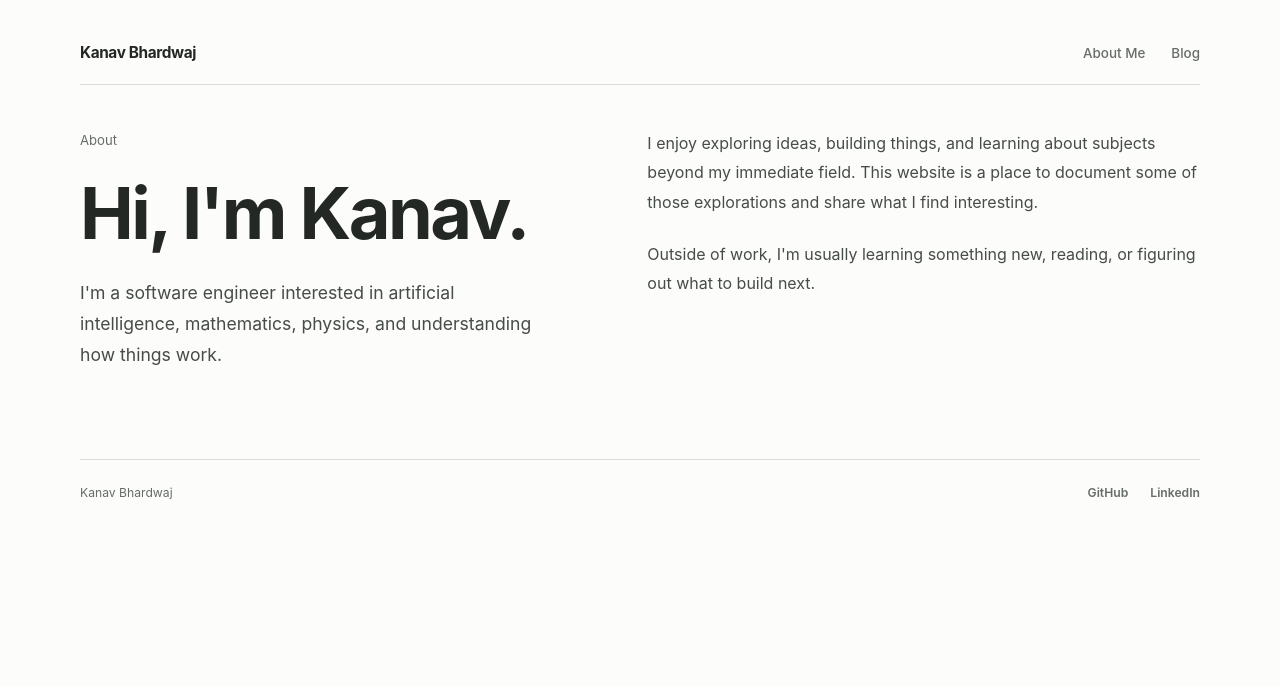
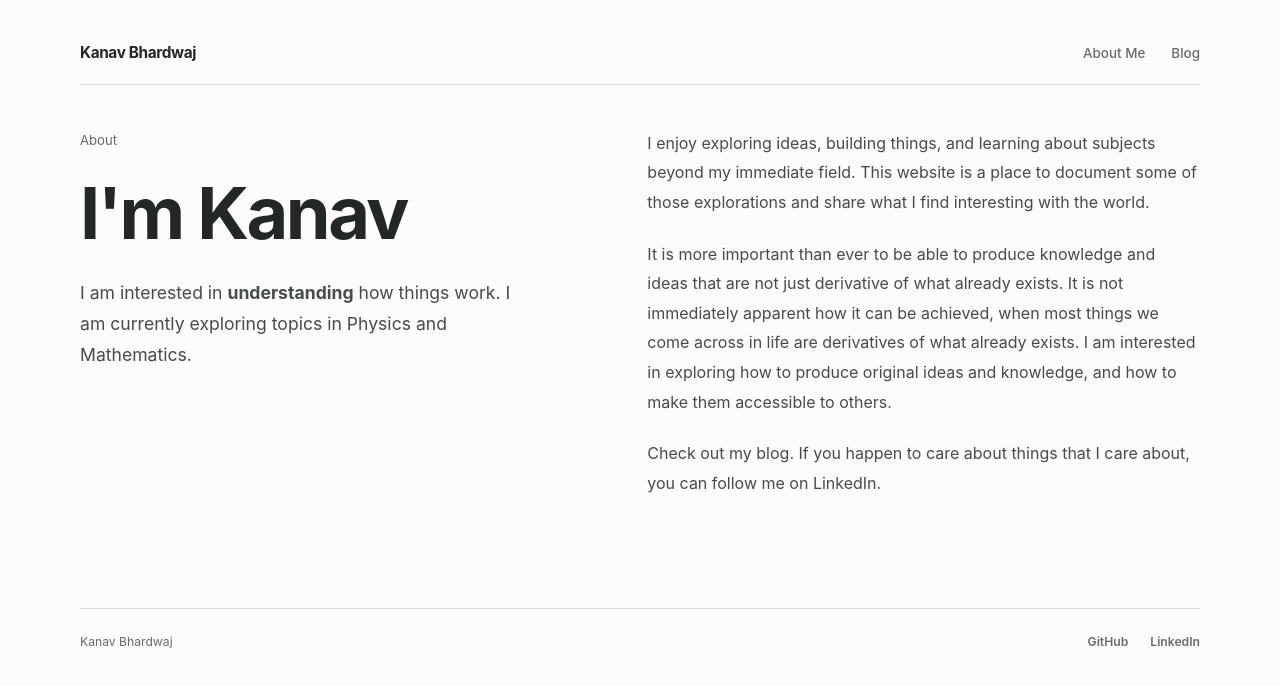
Before and after one commit to kanjurer/website, an Astro site: page /about in a window 1280 px wide. Built offline with nearby package versions, Linux system fonts and the light colour scheme; Astro itself is replaced by a stand-in of ours.

Commit message:
about me

```diff
--- a/src/pages/about/index.astro
+++ b/src/pages/about/index.astro
@@ -1,7 +1,7 @@
 ---
-import BaseLayout from "@/layouts/BaseLayout.astro";
-import Header from "@/components/Header.astro";
-import Footer from "@/components/Footer.astro";
+import BaseLayout from '@/layouts/BaseLayout.astro';
+import Header from '@/components/Header.astro';
+import Footer from '@/components/Footer.astro';
 ---
 
 <BaseLayout
@@ -13,11 +13,11 @@ import Footer from "@/components/Footer.astro";
   <section class="intro">
     <div class="hero-copy">
       <p class="eyebrow">About</p>
-      <h1>Hi, I'm Kanav.</h1>
+      <h1>I'm Kanav</h1>
 
       <p class="lead">
-        I'm a software engineer interested in artificial intelligence,
-        mathematics, physics, and understanding how things work.
+        I am interested in <strong>understanding</strong> how things work. I am
+        currently exploring topics in Physics and Mathematics.
       </p>
     </div>
 
@@ -25,12 +25,19 @@ import Footer from "@/components/Footer.astro";
       <p>
         I enjoy exploring ideas, building things, and learning about subjects
         beyond my immediate field. This website is a place to document some of
-        those explorations and share what I find interesting.
+        those explorations and share what I find interesting with the world.
       </p>
-
       <p>
-        Outside of work, I'm usually learning something new, reading,
-        or figuring out what to build next.
+        It is more important than ever to be able to produce knowledge and ideas
+        that are not just derivative of what already exists. It is not
+        immediately apparent how it can be achieved, when most things we come
+        across in life are derivatives of what already exists. I am interested
+        in exploring how to produce original ideas and knowledge, and how to
+        make them accessible to others.
+      </p>
+      <p>
+        Check out my blog. If you happen to care about things that I care about,
+        you can follow me on LinkedIn.
       </p>
     </div>
   </section>
```
